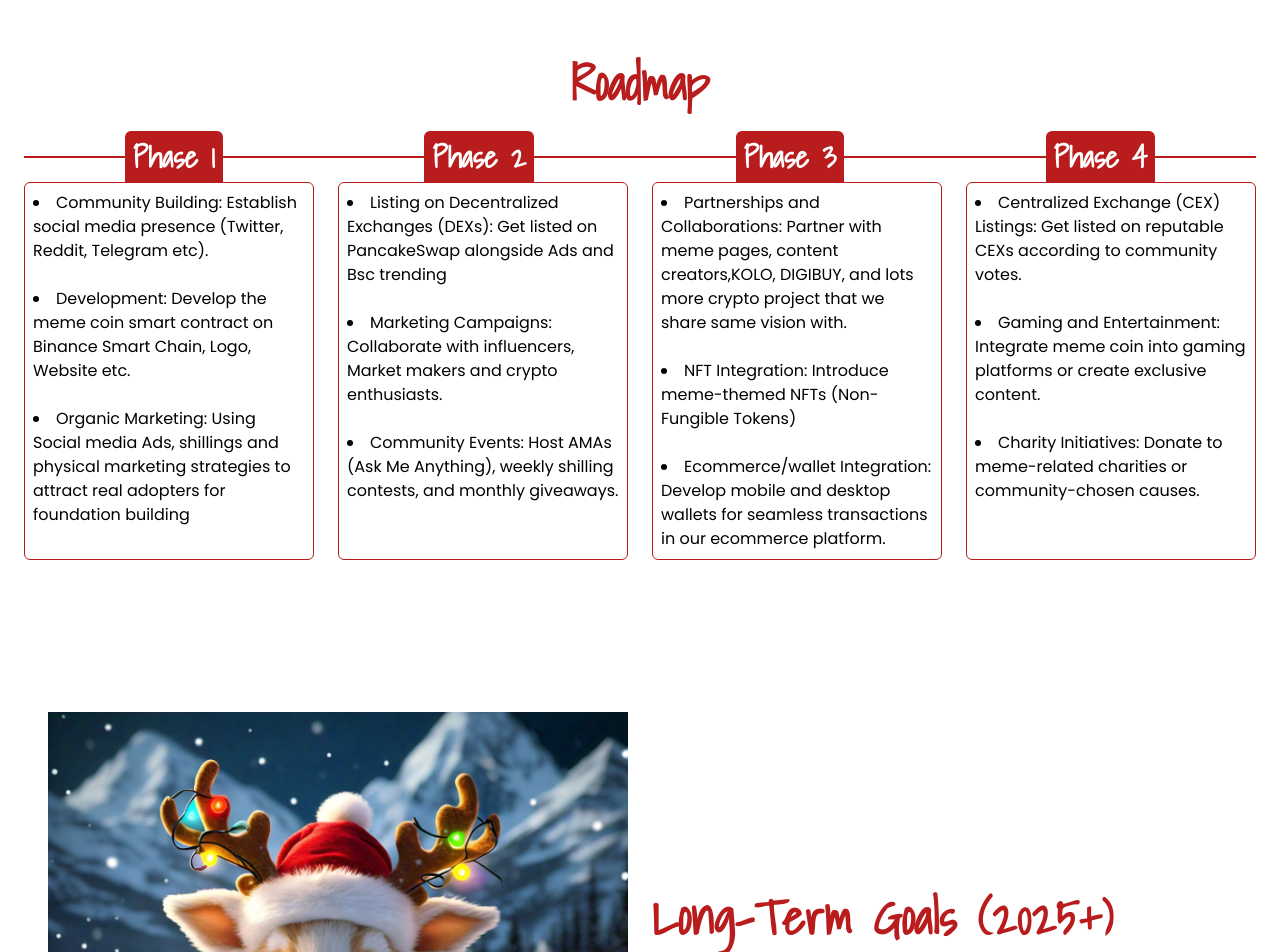
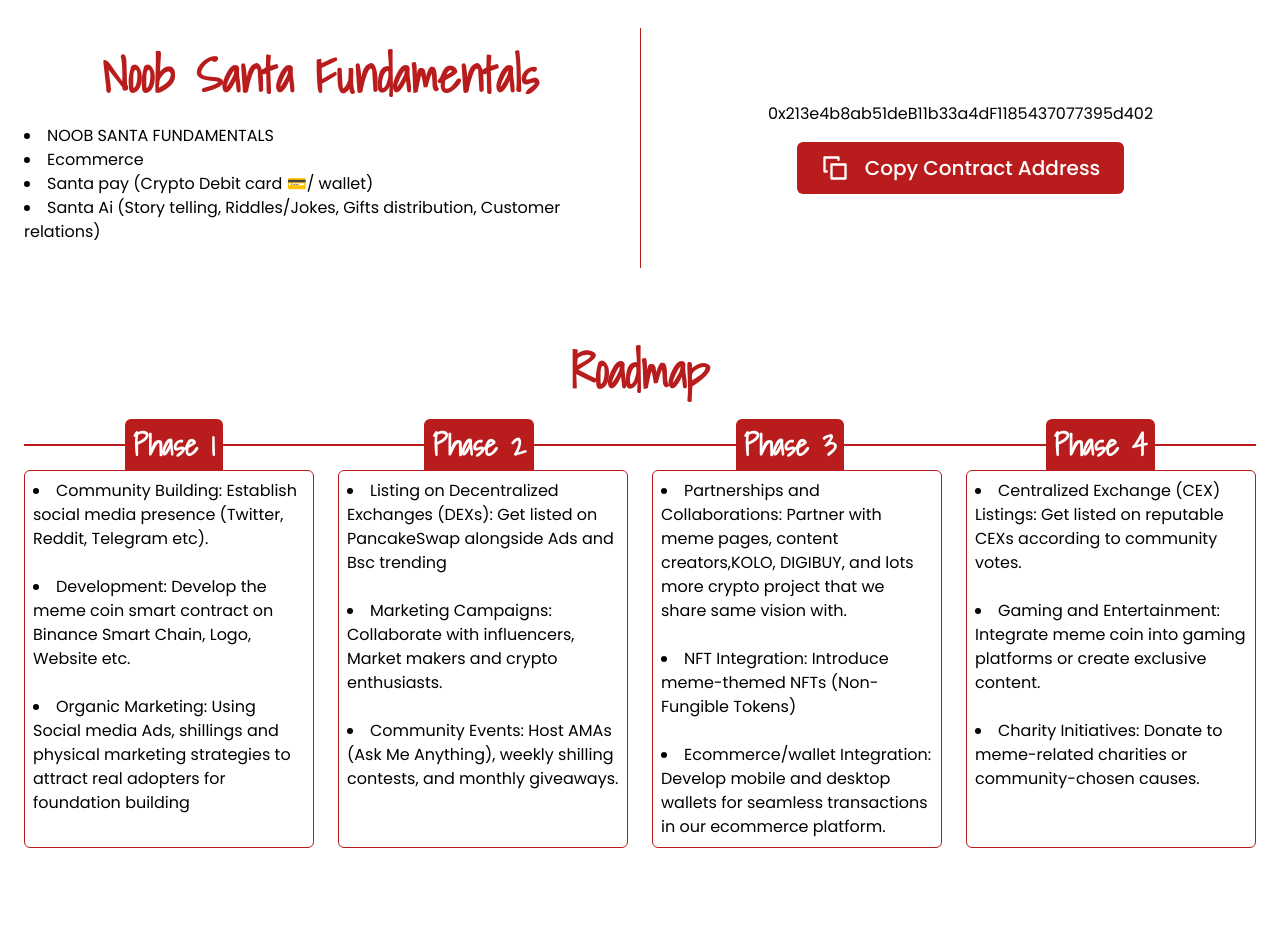
Before and after one commit to Qaudri/noobsanta, a Nuxt app: page / in a window 1280 px wide. Shown: the part 1060-2012 px from the top of the page. Built offline with nearby package versions, Linux system fonts and the light colour scheme.

Commit message:
chore: fundamentals and ca added

```diff
--- a/app.vue
+++ b/app.vue
@@ -29,6 +29,25 @@
 
   <section class="bg-red-700 text-white">
     <img src="./public/snow.svg" class="w-full" alt="">
+  </section>
+
+  <section class="grid lg:grid-cols-2 max-w-7xl mx-auto mt-12 lg:divide-x lg:divide-y-0 divide-y divide-red-700 h-full">
+    <div class="p-6">
+      <h2 class="head text-red-700 text-5xl w-full capitalize text-center">Noob Santa Fundamentals</h2>
+      <div class="mt-6">
+        <li>NOOB SANTA FUNDAMENTALS        </li>
+        <li>Ecommerce</li>
+        <li>Santa pay (Crypto Debit card 💳/ wallet)        </li>
+        <li>Santa Ai (Story telling, Riddles/Jokes, Gifts distribution, Customer relations)</li>
+      </div>
+    </div>
+    <div class="place-content-center place-items-center w-full h-full p-6">
+      <p>0x213e4b8ab51deB11b33a4dF1185437077395d402</p>
+      <button class="py-3 px-6 rounded-md flex gap-4 text-white font-medium text-xl mt-4" :class="copied ? 'bg-green-600' : 'bg-red-700'" @click="copyAddress('0x213e4b8ab51deB11b33a4dF1185437077395d402')">
+        <Copy class="w-7 h-7" />
+        {{copy_text}}
+      </button>
+    </div>
   </section>
 
   <section class="max-w-7xl mx-auto px-6 py-20 gap-6">
@@ -101,11 +120,11 @@
     </div>
   </section>
 
-  <section class="max-w-7xl mx-auto px-6 pb-20 gap-6">
+  <section class="bg-red-700 text-white">
     <main class="grid lg:grid-cols-2 place-content-center items-center max-w-7xl mx-auto p-6 gap-6 mt-12">
       <img src="./public/04.jpg" alt="" class="w-full">
       <div>
-        <h2 class="head text-red-700 text-5xl w-full">Long-Term Goals (2025+)</h2>
+        <h2 class="head text-5xl w-full">Long-Term Goals (2025+)</h2>
         <div class="mt-6 list-disc block">
           <li>
             Meme Ecosystem: Develop a comprehensive meme ecosystem with various applications.
@@ -122,7 +141,7 @@
     </main>
   </section>
 
-  <section class="max-w-7xl mx-auto px-6 pb-20 gap-6">
+  <section class="px-6 gap-6">
     <main class="grid lg:grid-cols-2 place-content-center items-center max-w-7xl mx-auto p-6 gap-6 mt-12">
       <img src="./public/02.jpg" alt="" class="w-full">
       <div>
@@ -149,7 +168,7 @@
     </main>
   </section>
 
-  <section class="max-w-7xl mx-auto px-6 pb-20 gap-6">
+  <section class="">
     <main class="grid lg:grid-cols-2 place-content-center items-center max-w-7xl mx-auto p-6 gap-6 mt-12">
       <div>
         <h2 class="head text-red-700 text-5xl w-full">Technical Development Roadmap</h2>
@@ -192,6 +211,67 @@
     </div>
   </footer>
 </template>
+<script setup>
+import { toast } from 'vue3-toastify';
+import 'vue3-toastify/dist/index.css';
+import { ref } from "vue";
+
+let copy_text = 'Copy Contract Address';
+let copied = ref(false);
+
+const copyAddress = (text) => {
+    // Use the Clipboard API if available
+    if (navigator.clipboard && window.isSecureContext) {
+    navigator.clipboard.writeText(text);
+    toast.success("Contact Address copied to clipboard", {
+      autoClose: 1000,
+      position: toast.POSITION.TOP_CENTER,
+      theme: toast.THEME.COLORED
+    });
+
+    copy_text = 'Copied';
+    copied.value = true
+  }
+  // Fallback method for older browsers
+  else {
+    // Create a temporary textarea element
+    const textArea = document.createElement('textarea');
+    textArea.value = text;
+
+    // Make the textarea out of viewport
+    textArea.style.position = 'fixed';
+    textArea.style.left = '-999999px';
+    textArea.style.top = '-999999px';
+    document.body.appendChild(textArea);
+
+    // Select the text
+    textArea.focus();
+    textArea.select();
+
+    // Copy the text
+    let successful = false;
+    try {
+      successful = document.execCommand('copy');
+    } catch (err) {
+      console.error('Unable to copy text', err);
+    }
+
+    // Remove the temporary textarea
+    document.body.removeChild(textArea);
+
+    // return successful;
+    toast.success("Contact Address copied to clipboard", {
+        autoClose: 1000,
+        position: toast.POSITION.TOP_CENTER,
+        theme: toast.THEME.COLORED
+    });
+    copy_text = 'copied';
+    copied = true
+  }
+
+  // Fallback method for older browsers
+}
+</script>
 <style>
 @import url('https://fonts.googleapis.com/css2?family=Shadows+Into+Light&display=swap');
 @import url('https://fonts.googleapis.com/css2?family=Poppins:ital,wght@0,100;0,200;0,300;0,400;0,500;0,600;0,700;0,800;0,900;1,100;1,200;1,300;1,400;1,500;1,600;1,700;1,800;1,900&display=swap');
--- /dev/null
+++ b/components/Copy.vue
@@ -0,0 +1,3 @@
+<template>
+  <svg fill="currentColor" width="800px" height="800px" viewBox="0 0 24 24" xmlns="http://www.w3.org/2000/svg"><path d="M21,8H9A1,1,0,0,0,8,9V21a1,1,0,0,0,1,1H21a1,1,0,0,0,1-1V9A1,1,0,0,0,21,8ZM20,20H10V10H20ZM6,15a1,1,0,0,1-1,1H3a1,1,0,0,1-1-1V3A1,1,0,0,1,3,2H15a1,1,0,0,1,1,1V5a1,1,0,0,1-2,0V4H4V14H5A1,1,0,0,1,6,15Z"/></svg>
+</template>
--- a/package.json
+++ b/package.json
@@ -13,6 +13,7 @@
     "@nuxtjs/tailwindcss": "^6.12.2",
     "nuxt": "^3.14.1592",
     "vue": "latest",
-    "vue-router": "latest"
+    "vue-router": "latest",
+    "vue3-toastify": "^0.2.5"
   }
 }
--- a/tsconfig.json
+++ b/tsconfig.json
@@ -1,4 +1,4 @@
 {
   // https://nuxt.com/docs/guide/concepts/typescript
-  "extends": "./.nuxt/tsconfig.json"
+  "extends": "./.nuxt/tsconfig.json",
 }
```
Also changed, not shown: 1 other file (tests, documents, lock files or other folders).
